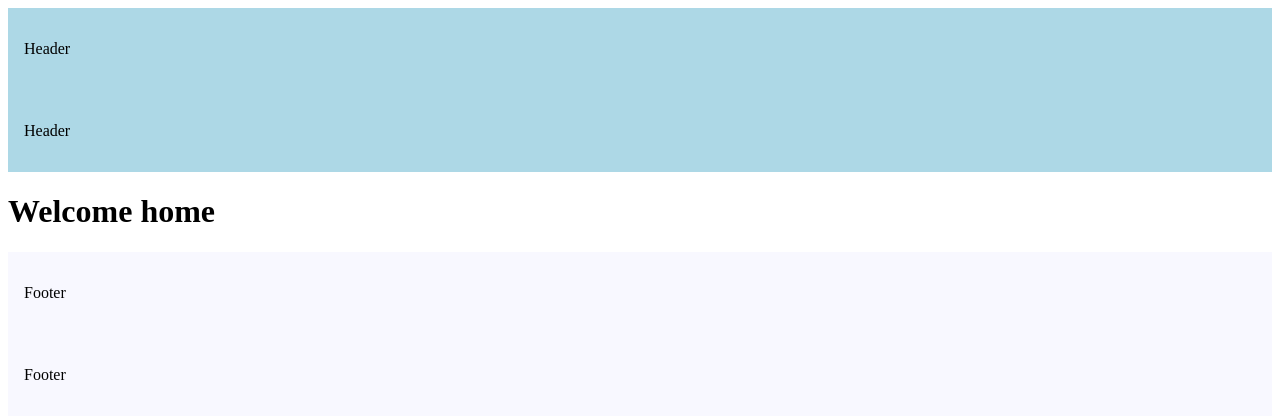
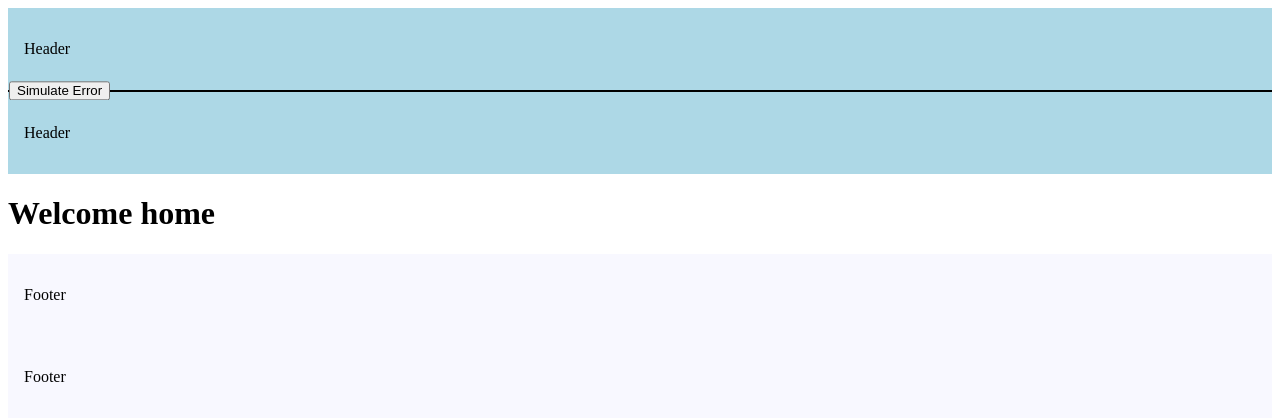
Before and after one commit to EngrMunir/nextjs_revise, a Next.js app: page / in a window 1280 px wide. Shown: the top 420 px of the page. Built offline with nearby package versions, Linux system fonts and the light colour scheme.

Commit message:
global error handler explored

```diff
--- /dev/null
+++ b/src/app/error-wrapper.tsx
@@ -0,0 +1,36 @@
+"use client"
+
+import "./globals.css";
+import { useState } from "react";
+
+interface WrapperProps {
+    children: React.ReactNode;
+}
+
+const ErrorSimulator =({
+    message = "An error occurred"
+}:{
+    message?:string;
+}) => {
+    const [error, setError]= useState(false);
+    if(error) throw new Error(message);
+
+    return (
+        <button
+        title="Simulate an error"
+        className="bg-red-950 text-red-500 rounded p-1 leading-none font-semibold text-sm"
+        onClick={()=> setError(true)}
+        >Simulate Error</button>
+    )
+}
+
+export const ErrorWrapper = ({children}: WrapperProps)=>{
+    return (
+        <div className="flex flex-col rounded-lg mt-8 relative p-4 border border-gray-300">
+            <div className="absolute top-0 left-4 -translate-y-1/2">
+                <ErrorSimulator message="Simulated error in root layout" />
+            </div>
+            {children}
+        </div>
+    )
+}
--- /dev/null
+++ b/src/app/global-error.tsx
@@ -0,0 +1,22 @@
+"use client";
+
+import "./globals.com";
+
+export default function GlobalError(){
+    return (
+        <html>
+            <body>
+                <div className="flex flex-col items-center justify-center min-h-screen">
+                    <h2 className="text-2xl font-bold mb-4">Something went wrong</h2>
+                    <button
+                    onClick={() => {
+                    // refresh the page
+                    window.location.reload();
+                    }}
+                    className="bg-blue-500 hover:bg-blue-700 text-white font-bold py-2 px-4 rounded"
+                    >Refresh</button>
+                </div>
+            </body>
+        </html>
+    )
+}
--- /dev/null
+++ b/src/app/globals.css
@@ -0,0 +1,3 @@
+@tailwind base;
+@tailwind components;
+@tailwind utilities;
--- a/src/app/layout.tsx
+++ b/src/app/layout.tsx
@@ -1,3 +1,5 @@
+import { ErrorWrapper } from "./error-wrapper"
+
 export const metadata = {
   title: 'Next.js',
   description: 'Generated by Next.js',
@@ -14,6 +16,7 @@
         <header style={{backgroundColor:"lightblue", padding:"1rem"}}>
           <p>Header</p>
         </header>
+        <ErrorWrapper>{children}</ErrorWrapper>
         {children}
         <footer style={{background:"ghostwhite", padding:"1rem"}}>
           <p>Footer</p>
--- a/src/app/products/[productId]/layout.tsx
+++ b/src/app/products/[productId]/layout.tsx
@@ -1,5 +1,17 @@
 
-const ProductDetailsLayout = ({children}:{children:React.ReactNode;}) => {
+function getRandomInt(count:number){
+    return Math.floor(Math.random() * count)
+}
+
+const ProductDetailsLayout = ({
+    children,
+}:{
+    children:React.ReactNode;
+}) => {
+    const random = getRandomInt(2);
+    if(random === 1){
+        throw new Error("Error loading product");
+    }
     return (
         <>
             {children}
--- a/src/app/products/[productId]/reviews/[reviewId]/error.tsx
+++ b/src/app/products/[productId]/reviews/[reviewId]/error.tsx
@@ -1,7 +1,26 @@
 "use client";
 
-export default function ErrorBoundary({error}:{
-    error:Error
+import { useRouter } from "next/navigation";
+import { startTransition } from "react";
+
+export default function ErrorBoundary({
+    error,
+    reset,
+}:{
+    error:Error;
+    reset:()=>void;
 }){
-    return <div>{error.message}</div>
+    const router = useRouter();
+    const reload = () =>{
+        startTransition(()=>{
+            router.refresh();
+            reset();
+        })
+    }
+    return (
+    <div>
+        <p>{error.message}</p>
+        <button onClick={reload}>Try again</button>
+    </div>
+    )
 }
--- a/src/app/products/[productId]/reviews/[reviewId]/page.tsx
+++ b/src/app/products/[productId]/reviews/[reviewId]/page.tsx
@@ -2,7 +2,6 @@
 
 function getRandomInt(count:number){
     return Math.floor(Math.random()*count);
-
 }
 
 const ProductDetails = async({params
```
Also changed, not shown: src/app/products/error.tsx (added).
